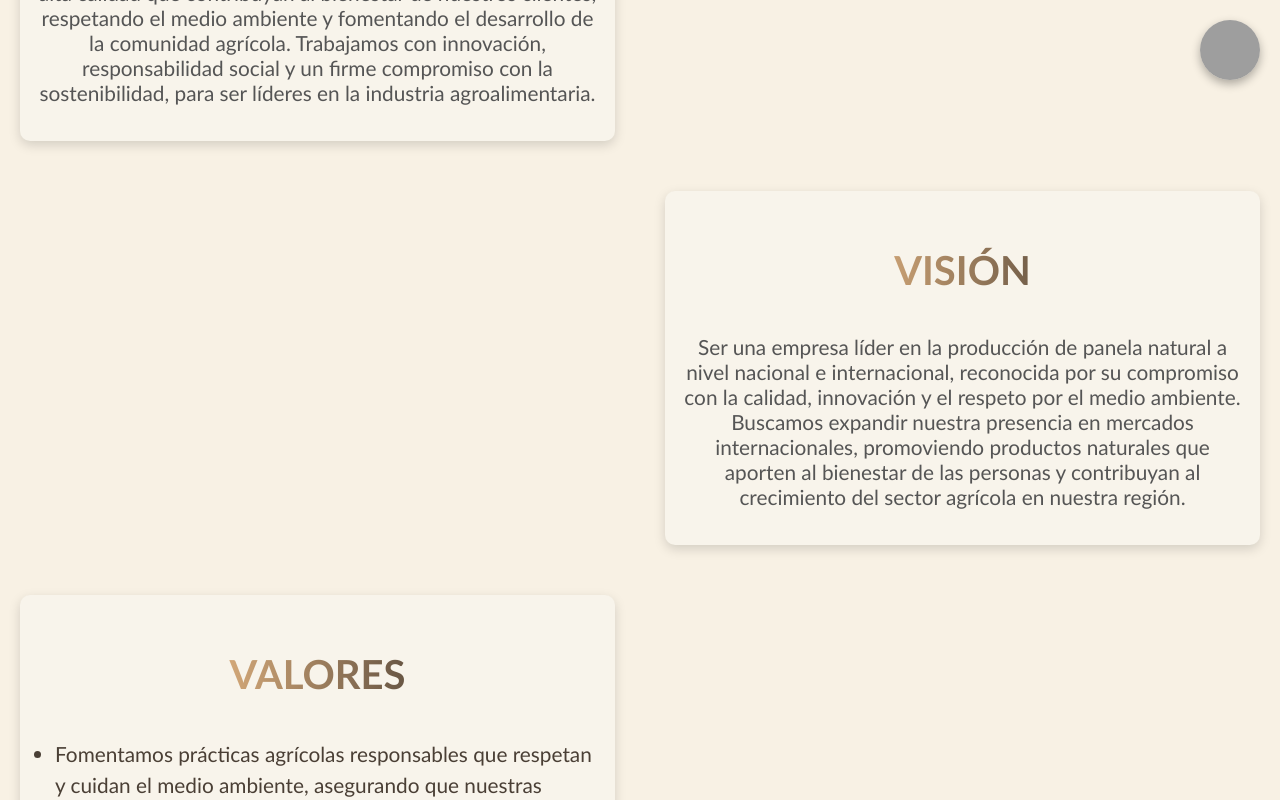
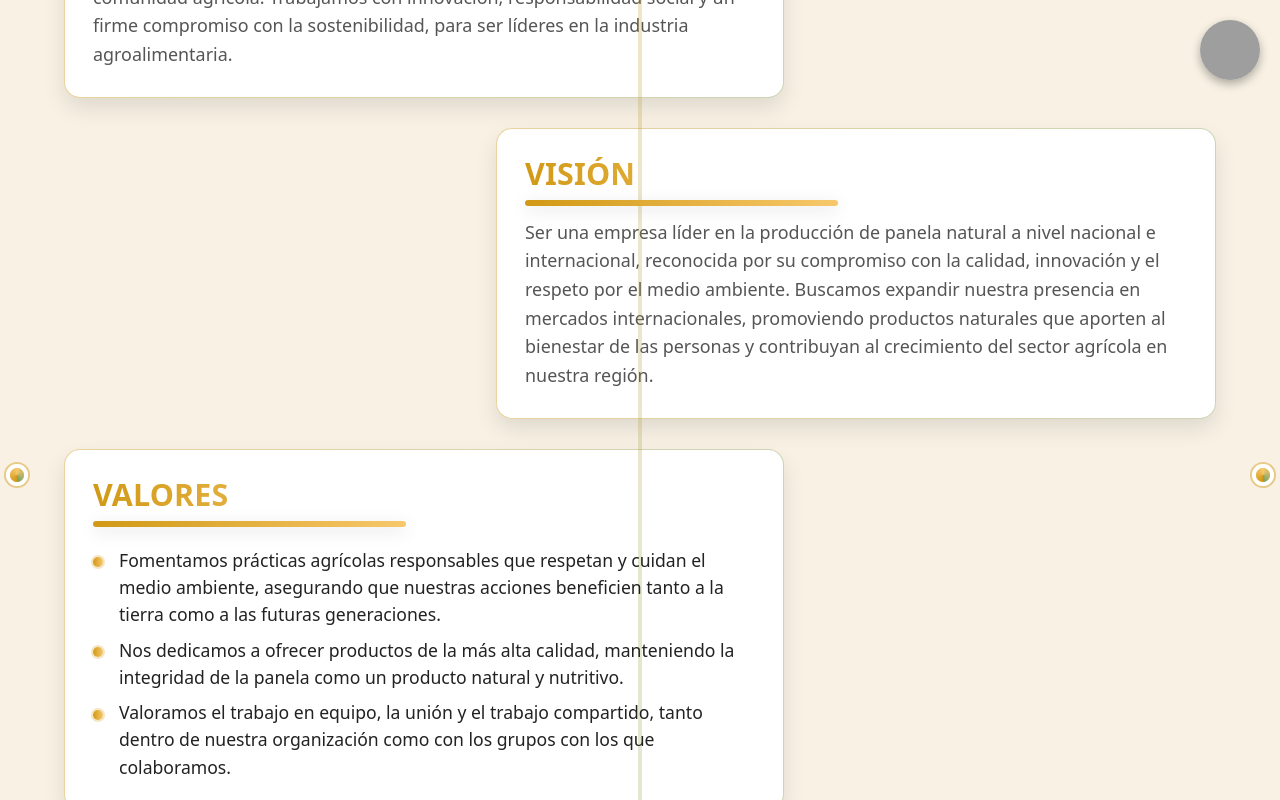
Before and after one commit to 98141/PlantaPaneleraLasPalmas, a React (Vite) app: page /company in a window 1280 px wide. Shown: the part 700-1500 px from the top of the page. Built offline with nearby package versions, Linux system fonts and the light colour scheme; grey boxes are pictures that could not be loaded.

Commit message:
Modificaicones en company

```diff
--- a/src/blocks/company.css
+++ b/src/blocks/company.css
@@ -1,115 +1,155 @@
-.filosofia__title {
-  font-size: 2.5rem;
-  font-weight: bold;
-  color: #d1a677;
-  background: linear-gradient(to right, #d1a677 20%, #4a3f35 40%, #d1a677 60%);
-  background-size: 200% auto;
-  background-clip: text;
-  -webkit-background-clip: text;
-  -webkit-text-fill-color: transparent;
-  animation: shine 6s linear infinite;
+/* ====== FILOSOFÍA en ZIGZAG (uno por fila) ====== */
+
+.filosofia{
+  position: relative;
+  max-width: 1200px;
+  margin: clamp(12px, 3vw, 32px) auto;
+  padding: 0 clamp(12px, 3vw, 24px);
+  display: grid;
+  grid-template-columns: 1fr;         /* una sola columna */
+  gap: clamp(18px, 2.8vw, 30px);
+  font-family: "Outfit", ui-sans-serif, system-ui, -apple-system, "Segoe UI", Roboto, Arial, sans-serif;
 }
 
-.filosofia {
-  display: grid;
-  grid-template-columns: repeat(2, 1fr);
-  gap: 50px;
-  margin: 20px;
-  font-family: "Gill Sans", "Gill Sans MT", Calibri, "Trebuchet MS", sans-serif;
+/* Línea central del timeline */
+.filosofia::before{
+  content:"";
+  position:absolute;
+  left: 50%;
+  top: 0;
+  transform: translateX(-50%);
+  width: 4px;
+  height: 100%;
+  background: linear-gradient(180deg, rgba(209,153,21,.25), rgba(122,161,99,.25));
+  border-radius: 999px;
+  pointer-events: none;
 }
 
-.filosofia__item {
-  width: 100%;
-  background-color: #f8f4eb;
-  padding: 15px;
-  border-radius: 10px;
-  box-shadow: 0 4px 12px rgba(0, 0, 0, 0.15);
-  text-align: center;
+/* Tarjeta base */
+.filosofia__item{
+  width: min(720px, 92vw);
+  background:
+    linear-gradient(#fff, #fff) padding-box,
+    linear-gradient(90deg, rgba(209,153,21,.35), rgba(122,161,99,.35)) border-box;
+  border: 1px solid transparent;
+  border-radius: 16px;
+  padding: clamp(16px, 3vw, 28px);
+  box-shadow: 0 10px 22px rgba(0,0,0,.10);
+  display: grid;
+  gap: 10px;
+  text-align: left;
+  transition: transform .18s ease, box-shadow .18s ease;
 }
 
-.filosofia__item:hover {
-  animation: orbita 5s infinite ease-in-out;
-  border: 5px solid #f8f4eb; /* Inicial */
-  border-radius: 8px;
+/* Alterna alineación: impar a la izquierda, par a la derecha */
+.filosofia__item:nth-child(odd){  justify-self: start; }
+.filosofia__item:nth-child(even){ justify-self: end;   }
+
+/* Conector (punto) hacia la línea central */
+.filosofia__item::before{
+  content:"";
+  position:absolute;
+  top: 50%;
+  translate: 0 -50%;
+  width: 14px; height: 14px;
+  border-radius: 999px;
+  background: conic-gradient(from 180deg, #d19915, #f7c86b, #7aa163);
+  box-shadow: 0 0 0 4px #fff, 0 0 0 6px rgba(209,153,21,.25);
 }
 
-.item-0 {
-  grid-column: 1;
-  grid-row: 1;
+/* Punto a la derecha para ítems de la izquierda (impares) */
+.filosofia__item:nth-child(odd)::before{
+  right: -30px;   /* ajusta si lo quieres más cerca/lejos de la línea */
 }
 
-.item-1 {
-  grid-column: 2;
-  grid-row: 2;
+/* Punto a la izquierda para ítems de la derecha (pares) */
+.filosofia__item:nth-child(even)::before{
+  left: -30px;
 }
 
-.item-2 {
-  grid-column: 1;
-  grid-row: 3;
+/* Hover sutil */
+.filosofia__item:hover{
+  transform: translateY(-2px);
+  box-shadow: 0 14px 28px rgba(0,0,0,.14);
 }
 
-.item-3 {
-  grid-column: 2;
-  grid-row: 4;
+/* Título potente */
+.filosofia__title{
+  margin: 0;
+  font-weight: 900;
+  letter-spacing: .2px;
+  line-height: 1.15;
+  text-wrap: balance;
+  font-size: clamp(1.25rem, 1vw + 1.1rem, 1.9rem);
+  background: linear-gradient(90deg, #d19915, #f7c86b 45%, #7aa163);
+  -webkit-background-clip: text;
+  background-clip: text;
+  color: transparent;
+  position: relative;
 }
 
-.filosofia__descripcion {
-  font-size: 1.3rem;
-  color: #555;
+/* Subrayado del título */
+.filosofia__title::after{
+  content: "";
+  display: block;
+  height: 6px;
+  width: min(18ch, 82%);
+  margin-top: 8px;
+  border-radius: 999px;
+  background: linear-gradient(90deg, #d19915, #f7c86b);
+  filter: drop-shadow(0 4px 8px rgba(0,0,0,.12));
 }
 
-.filosofia__lista {
-  padding-left: 20px;
-  margin-top: 10px;
-  text-align: left;
+/* Texto y lista */
+.filosofia__descripcion{
+  margin: 2px 0 0;
+  color: #555;
+  line-height: 1.6;
+  font-size: clamp(1rem, .4vw + 1rem, 1.12rem);
+}
+.filosofia__lista{
+  list-style: none;
+  margin: 10px 0 0;
+  padding: 0;
+  display: grid;
+  gap: 8px;
+}
+.filosofia__lista li{
+  position: relative;
+  padding-left: 26px;
+  color: #222;
+  line-height: 1.55;
+  font-size: clamp(1rem, .4vw + 1rem, 1.1rem);
+}
+.filosofia__lista li::before{
+  content: "";
+  position: absolute;
+  left: 0; top: .6em;
+  width: 10px; height: 10px; border-radius: 50%;
+  background: linear-gradient(90deg, #d19915, #f7c86b);
+  box-shadow: 0 0 0 2px rgba(209,153,21,.25);
 }
 
-.filosofia__lista li {
-  font-size: 1.3rem;
-  margin-bottom: 5px;
-  line-height: 1.5;
-}
-
-@keyframes shine {
-  0% {
-    background-position: -200% center;
+/* ===== Responsivo ===== */
+@media (max-width: 768px){
+  .filosofia::before{
+    left: 24px; transform: none; /* línea a la izquierda en móvil */
   }
-  100% {
-    background-position: 200% center;
+  .filosofia__item{
+    justify-self: stretch !important;  /* todos al ancho disponible */
+    width: 100%;
+    padding-left: clamp(18px, 4vw, 28px);
+  }
+  .filosofia__item::before{
+    left: 14px; right: auto;           /* punto siempre hacia la línea izquierda */
   }
 }
 
-@keyframes orbita {
-  0% {
-    transform: translate(0, 0);
-    box-shadow: 0 0 10px #ebc161;
-  }
-  25% {
-    transform: translate(5px, -5px);
-    box-shadow: 0 0 15px #ebc161;
-  }
-  50% {
-    transform: translate(0, -10px);
-    box-shadow: 0 0 20px #ebc161;
-  }
-  75% {
-    transform: translate(-5px, -5px);
-    box-shadow: 0 0 15px #f8f4eb;
-  }
-  100% {
-    transform: translate(0, 0);
-    box-shadow: 0 0 20px #ebc161;
+/* Reduce motion: sin animaciones */
+@media (prefers-reduced-motion: reduce){
+  .filosofia__item,
+  .filosofia__item:hover{
+    transition: none;
+    transform: none;
   }
 }
-
-
-@media screen and (min-width: 768px) and (max-width: 1023px) {
-}
-
-@media screen and (min-width: 320px) and (max-width: 767px) {
-  .filosofia {
-    display: flex;
-    flex-direction: column;
-    gap: 20px;
-  }
-}
```
